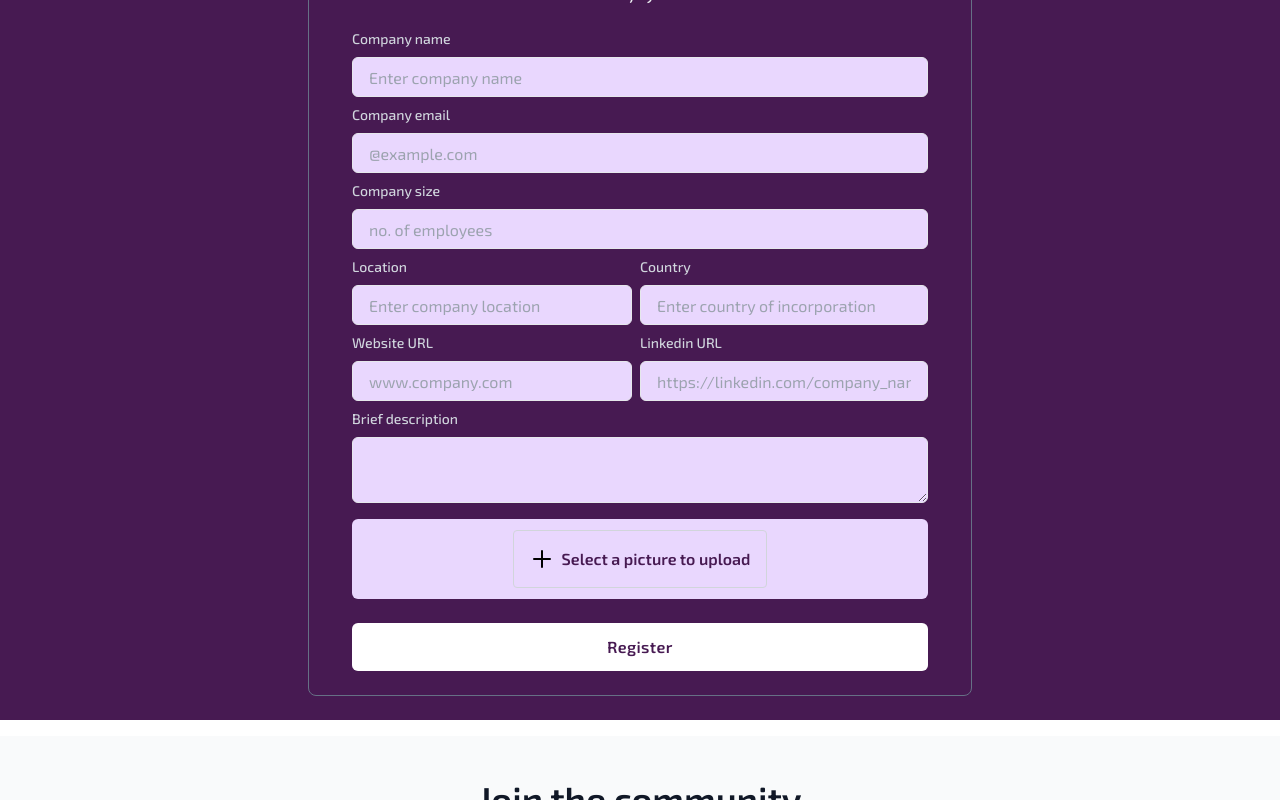
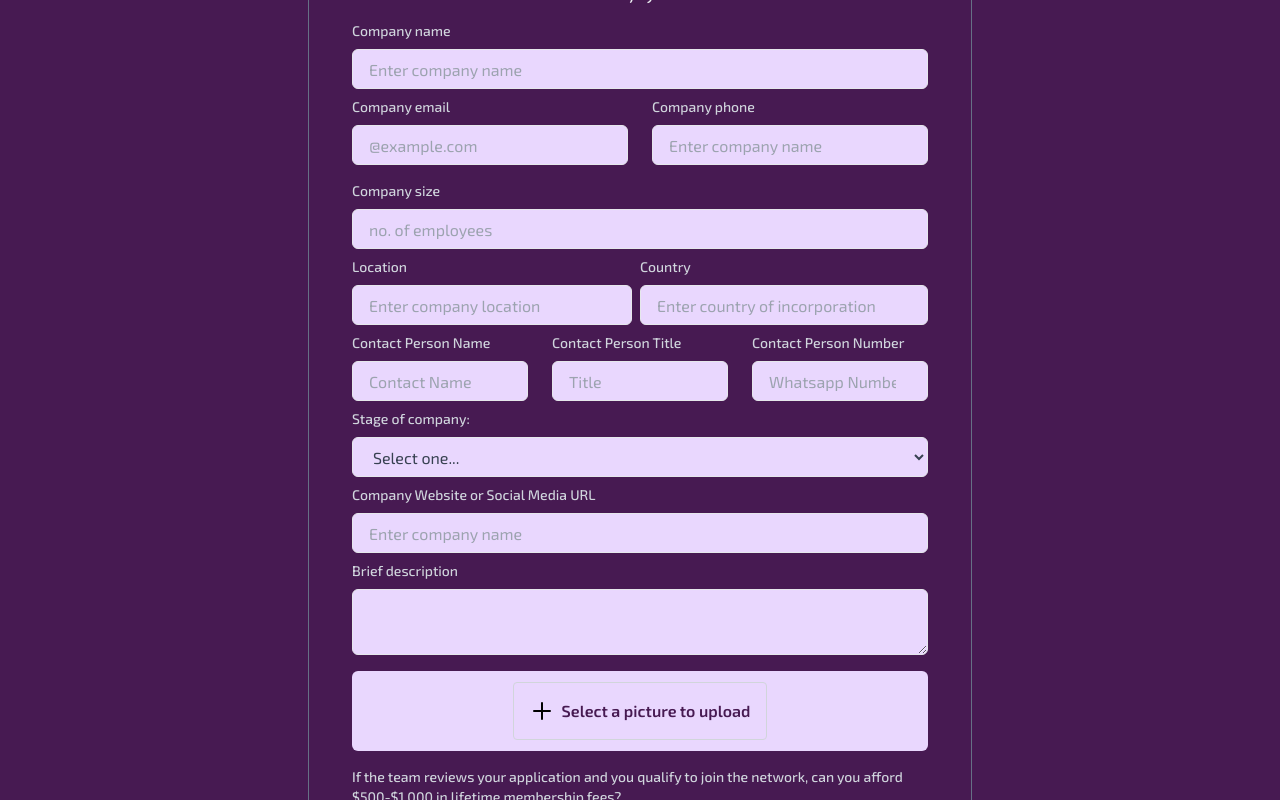
Before and after one commit to Juliet-07/spc-website, a React (Vite) app: page /community/startups-network in a window 1280 px wide. Shown: the part 1620-2420 px from the top of the page. Built offline with nearby package versions, Linux system fonts and the light colour scheme.

Commit message:
startup registeration form updated

```diff
--- a/src/pages/Community/startup-network.jsx
+++ b/src/pages/Community/startup-network.jsx
@@ -40,6 +40,7 @@ const StartupNetwork = () => {
   const [modal, setModal] = useState(false);
   const [file, setFile] = useState({});
   const [loading, setLoading] = useState(false);
+  const [filePreview, setFilePreview] = useState("");
 
   const initialValues = {
     company_name: "",
@@ -50,6 +51,12 @@ const StartupNetwork = () => {
     website_url: "",
     linkedin_url: "",
     brief_description: "",
+    company_phone: "",
+    company_person_name: "",
+    company_person_title: "",
+    company_person_whatsapp_number: "",
+    company_stage: "",
+    membership_fee: "",
   };
 
   const [startupMembership, setStartupMembership] = useState(initialValues);
@@ -60,9 +67,14 @@ const StartupNetwork = () => {
     company_size,
     location,
     country,
-    website_url,
-    linkedin_url,
     brief_description,
+    company_image,
+    company_phone,
+    company_person_name,
+    company_person_title,
+    company_person_whatsapp_number,
+    company_stage,
+    membership_fee,
   } = startupMembership;
 
   const handleChange = (e) => {
@@ -75,6 +87,7 @@ const StartupNetwork = () => {
     const docx = e.target.files[0];
     console.log(docx.name);
     setFile(docx);
+    setFilePreview(URL.createObjectURL(docx));
   };
 
   const handleRegisterClick = () => {
@@ -96,11 +109,17 @@ const StartupNetwork = () => {
     formData.append("company_size", company_size);
     formData.append("location", location);
     formData.append("country", country);
-    formData.append("likeden_url", linkedin_url);
-    formData.append("website_url", website_url);
     formData.append("brief_description", brief_description);
     formData.append("company_image", file);
-    formData.append("amount", 1000);
+    formData.append("company_phone", company_phone);
+    formData.append("company_person_name", company_person_name);
+    formData.append("company_person_title", company_person_title);
+    formData.append(
+      "company_person_whatsapp_number",
+      company_person_whatsapp_number
+    );
+    formData.append("company_stage", company_stage);
+    formData.append("membership_fee", membership_fee);
 
     axios
       .post(url, formData)
@@ -248,7 +267,7 @@ const StartupNetwork = () => {
             </div> */}
             <div className="md:w-[576px]">
               <form onSubmit={handleSubmit(handleRegisterClick)}>
-                <div className="mt-4">
+                <div className="my-2">
                   <label
                     htmlFor="full-name"
                     className="block text-sm text-[#D0D5DD] font-primaryMedium"
@@ -265,22 +284,41 @@ const StartupNetwork = () => {
                     required
                   />
                 </div>
-                <div className="mt-2">
-                  <label
-                    htmlFor="email"
-                    className="block text-sm text-[#D0D5DD] font-primaryMedium"
-                  >
-                    Company email
-                  </label>
-                  <input
-                    type="email"
-                    className="block w-full h-10 px-4 py-2 mt-2 text-gray-700 bg-[#E9D7FE] border rounded-md font-primaryRegular"
-                    placeholder="@example.com"
-                    name="company_email"
-                    value={company_email}
-                    onChange={handleChange}
-                    required
-                  />
+                <div className="flex flex-wrap -mx-3 mb-4">
+                  <div className="w-full md:w-1/2 px-3">
+                    <label
+                      htmlFor="email"
+                      className="block text-sm text-[#D0D5DD] font-primaryMedium"
+                    >
+                      Company email
+                    </label>
+                    <input
+                      type="email"
+                      className="block w-full h-10 px-4 py-2 mt-2 text-gray-700 bg-[#E9D7FE] border rounded-md font-primaryRegular"
+                      placeholder="@example.com"
+                      name="company_email"
+                      value={company_email}
+                      onChange={handleChange}
+                      required
+                    />
+                  </div>
+                  <div className="w-full md:w-1/2 px-3">
+                    <label
+                      htmlFor="full-name"
+                      className="block text-sm text-[#D0D5DD] font-primaryMedium"
+                    >
+                      Company phone
+                    </label>
+                    <input
+                      type="number"
+                      className="block w-full h-10 px-4 py-2 mt-2 text-gray-700 bg-[#E9D7FE] border rounded-md font-primaryRegular"
+                      placeholder="Enter company name"
+                      name="company_phone"
+                      value={company_phone}
+                      onChange={handleChange}
+                      required
+                    />
+                  </div>
                 </div>
                 <div className="mt-2">
                   <label
@@ -329,43 +367,103 @@ const StartupNetwork = () => {
                       placeholder="Enter country of incorporation"
                       name="country"
                       value={country}
+                      company_person_whatsapp_number
                       onChange={handleChange}
                     />
                   </div>
                 </div>
-                <div className="mt-2 flex flex-wrap">
-                  <div className="w-full md:w-1/2 md:pr-2">
+                <div class="flex flex-wrap -mx-3 my-2">
+                  <div class="block w-full md:w-1/3 px-3 mb-6 md:mb-0">
                     <label
-                      htmlFor="phone-number"
                       className="block text-sm text-[#D0D5DD] font-primaryMedium"
+                      for="grid-city"
                     >
-                      Website URL
+                      Contact Person Name
                     </label>
                     <input
                       type="text"
+                      id="grid-city"
+                      placeholder="Contact Name"
                       className="block w-full h-10 px-4 py-2 mt-2 text-gray-700 bg-[#E9D7FE] border rounded-md font-primaryRegular"
-                      placeholder="www.company.com"
-                      name="website_url"
-                      value={website_url}
+                      name="company_person_name"
+                      value={company_person_name}
                       onChange={handleChange}
+                      required
                     />
                   </div>
-                  <div className="w-full md:w-1/2">
+                  <div class="w-full md:w-1/3 px-3 mb-6 md:mb-0">
                     <label
-                      htmlFor="phone-number"
                       className="block text-sm text-[#D0D5DD] font-primaryMedium"
+                      for="grid-state"
                     >
-                      Linkedin URL
+                      Contact Person Title
                     </label>
                     <input
                       type="text"
+                      id="grid-city"
+                      placeholder="Title"
                       className="block w-full h-10 px-4 py-2 mt-2 text-gray-700 bg-[#E9D7FE] border rounded-md font-primaryRegular"
-                      placeholder="https://linkedin.com/company_name"
-                      name="linkedin_url"
-                      value={linkedin_url}
+                      name="company_person_title"
+                      value={company_person_title}
                       onChange={handleChange}
+                      required
                     />
                   </div>
+                  <div class="w-full md:w-1/3 px-3 mb-6 md:mb-0">
+                    <label
+                      className="block text-sm text-[#D0D5DD] font-primaryMedium"
+                      for="grid-zip"
+                    >
+                      Contact Person Number
+                    </label>
+                    <input
+                      type="number"
+                      placeholder="Whatsapp Number"
+                      className="block w-full h-10 px-4 py-2 mt-2 text-gray-700 bg-[#E9D7FE] border rounded-md font-primaryRegular"
+                      id="grid-zip"
+                      name="company_person_whatsapp_number"
+                      value={company_person_whatsapp_number}
+                      onChange={handleChange}
+                      required
+                    />
+                  </div>
+                </div>
+                <div className="mt-2">
+                  <label
+                    htmlFor="stage-of-company"
+                    className="block text-sm text-[#D0D5DD] font-primaryMedium"
+                  >
+                    Stage of company:
+                  </label>
+                  <select
+                    id="stage-of-company"
+                    className="block w-full h-10 px-4 py-2 mt-2 text-gray-700 bg-[#E9D7FE] border rounded-md font-primaryRegular"
+                    name="company_stage"
+                    value={company_stage}
+                    onChange={handleChange}
+                    required
+                  >
+                    <option value="">Select one...</option>
+                    <option value="pre-revenue">Pre-revenue</option>
+                    <option value="revenue-stage">Revenue stage</option>
+                  </select>
+                </div>
+                <div className="mt-2">
+                  <label
+                    htmlFor="full-name"
+                    className="block text-sm text-[#D0D5DD] font-primaryMedium"
+                  >
+                    Company Website or Social Media URL
+                  </label>
+                  <input
+                    type="text"
+                    className="block w-full h-10 px-4 py-2 mt-2 text-gray-700 bg-[#E9D7FE] border rounded-md font-primaryRegular"
+                    placeholder="Enter company name"
+                    name="website_url"
+                    // value={company_name}
+                    onChange={handleChange}
+                    // required
+                  />
                 </div>
                 <div className="mt-2">
                   <label
@@ -410,16 +508,44 @@ const StartupNetwork = () => {
                     id="file-input"
                     className="hidden"
                     name="file"
-                    // value={file}
                     onChange={fileUploadHandler}
                   />
+                </div>
+                {filePreview && (
+                  <div className="mt-4">
+                    <img
+                      src={filePreview}
+                      alt="Selected file"
+                      className="max-w-full h-auto"
+                    />
+                  </div>
+                )}
+                <div className="mt-2">
+                  <label
+                    htmlFor="membership-fees"
+                    className="block text-sm text-[#D0D5DD] font-primaryMedium"
+                  >
+                    If the team reviews your application and you qualify to join
+                    the network, can you afford $500-$1,000 in lifetime
+                    membership fees?
+                  </label>
+                  <select
+                    id="membership-fees"
+                    className="block w-full h-10 px-4 py-2 mt-2 text-gray-700 bg-[#E9D7FE] border rounded-md font-primaryRegular"
+                    name="membership_fee"
+                    value={membership_fee}
+                    onChange={handleChange}
+                    required
+                  >
+                    <option value="">Select one...</option>
+                    <option value="yes">Yes</option>
+                    <option value="no">No</option>
+                  </select>
                 </div>
                 <div className="mt-6 mb-2">
                   <button
                     type="submit"
                     className="w-full h-[48px] px-4 py-2 font-semibold tracking-wide transition-colors duration-200 transform bg-[#FFFFFF] rounded-md font-primarySemibold text-[#471A52]"
-                    // onClick={() => setLoading(!loading)}
-                    // onClick={handleRegisterClick}
                   >
                     Register
                   </button>
```
